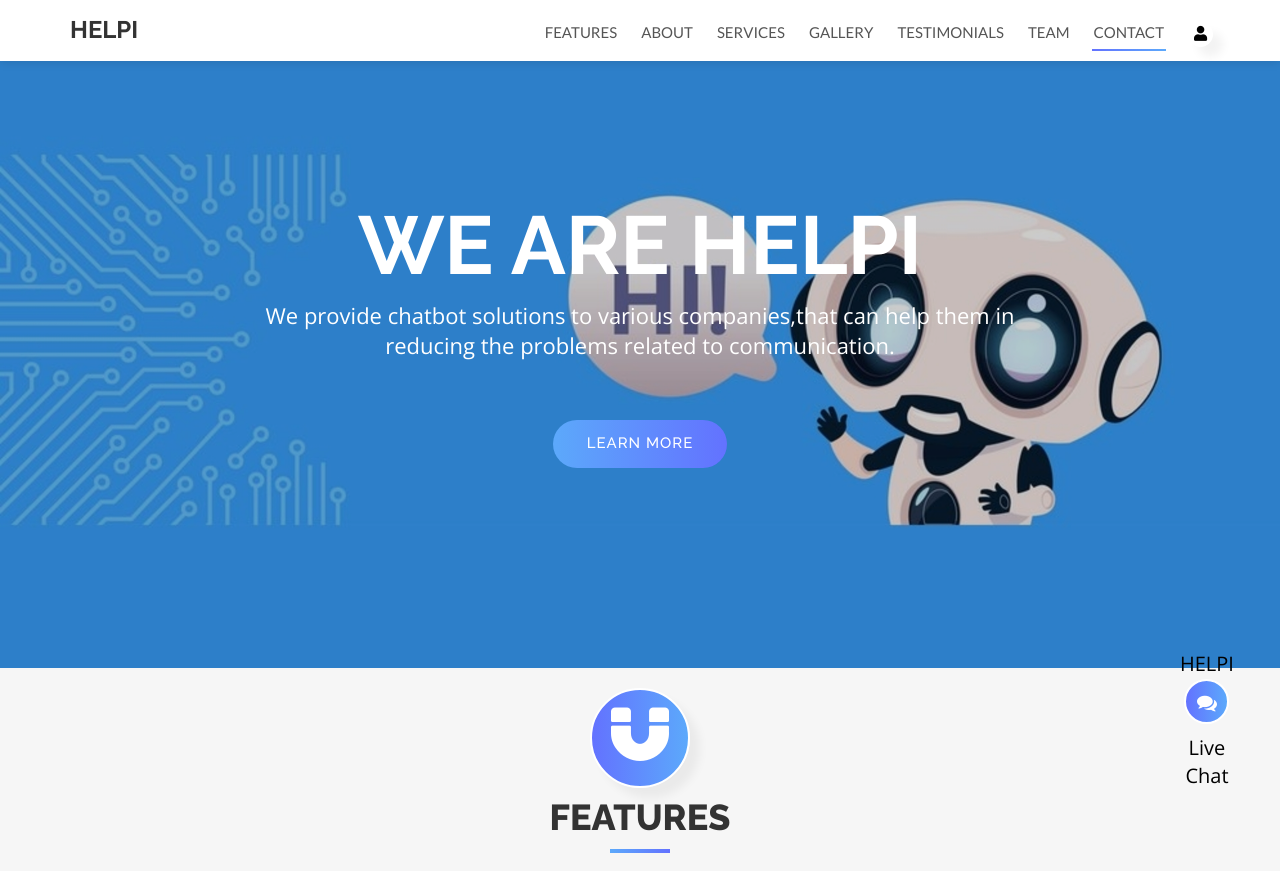
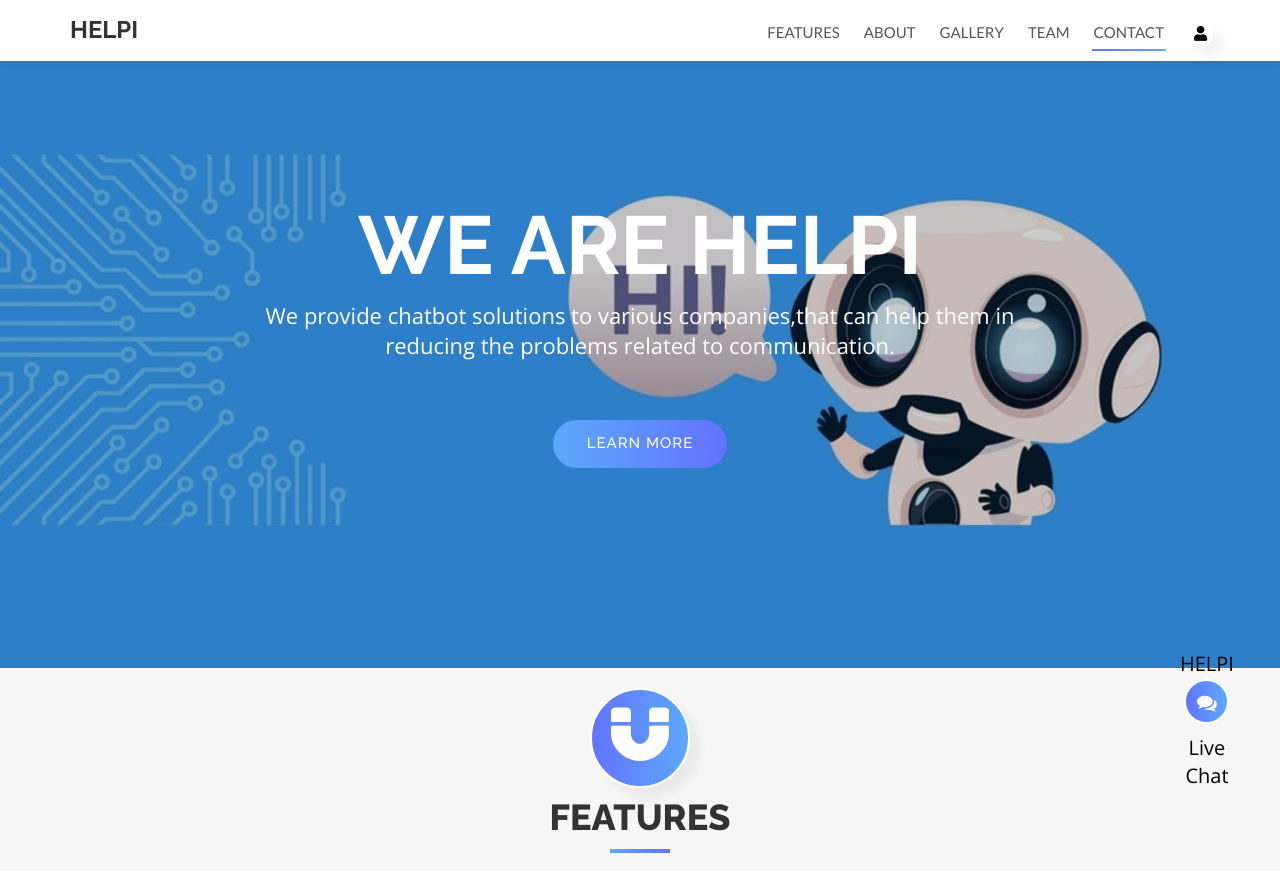
Before and after one commit to HELPI-ReceptionChatbot/HELPI-ReceptionChatbot.github.io, a plain HTML site: page index.html in a window 1280 px wide. Shown: the top 871 px of the page. Drawn offline with nearby package versions, Linux system fonts and the light colour scheme; a script that the page names is missing.

Commit message:
Initial Commits

```diff
--- a/index.html
+++ b/index.html
@@ -45,9 +45,9 @@
       <ul class="nav navbar-nav navbar-right">
         <li><a href="#features" class="page-scroll">Features</a></li>
         <li><a href="#about" class="page-scroll">About</a></li>
-        <li><a href="#services" class="page-scroll">Services</a></li>
+<!--        <li><a href="#services" class="page-scroll">Services</a></li>-->
         <li><a href="#portfolio" class="page-scroll">Gallery</a></li>
-        <li><a href="#testimonials" class="page-scroll">Testimonials</a></li>
+<!--        <li><a href="#testimonials" class="page-scroll">Testimonials</a></li>-->
         <li><a href="#team" class="page-scroll">Team</a></li>
         <li><a href="#contact" class="page-scroll">Contact</a></li>
         <li><a href="./signin.html" class="page-scroll"><i class="fas fa-user"></i></a></li>
@@ -116,7 +116,7 @@
   </div>
 </div>
 <!-- Services Section -->
-<div id="services" class="text-center"  onclick="off()">
+<!--<div id="services" class="text-center"  onclick="off()">
   <div class="container">
     <div class="section-title">
       <div class="services-icon">
@@ -171,7 +171,7 @@
       </div>
     </div>
   </div>
-</div>
+</div>-->
 <!-- Gallery Section -->
 <div id="portfolio" class="text-center"  onclick="off()">
   <div class="container">
@@ -269,7 +269,7 @@
   </div>
 </div>
 <!-- Testimonials Section -->
-<div id="testimonials"  onclick="off()">
+<!--<div id="testimonials"  onclick="off()">
   <div class="container">
     <div class="section-title text-center">
       <div class="testimonial-icon">
@@ -335,7 +335,7 @@
       </div>
     </div>
   </div>
-</div>
+</div>-->
 <!-- Team Section -->
 <div id="team" class="text-center"  onclick="off()">
   <div class="container">
```
